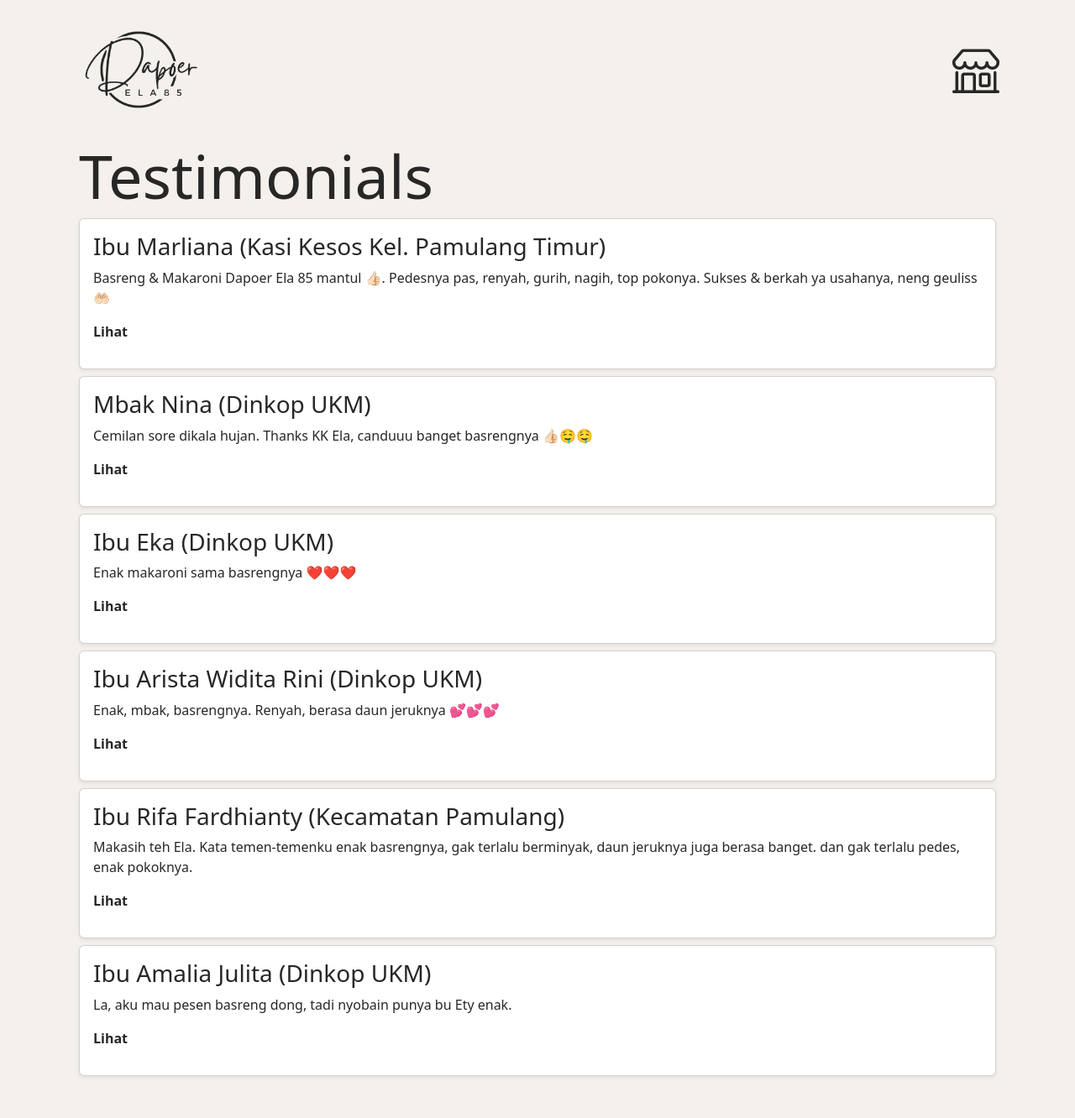
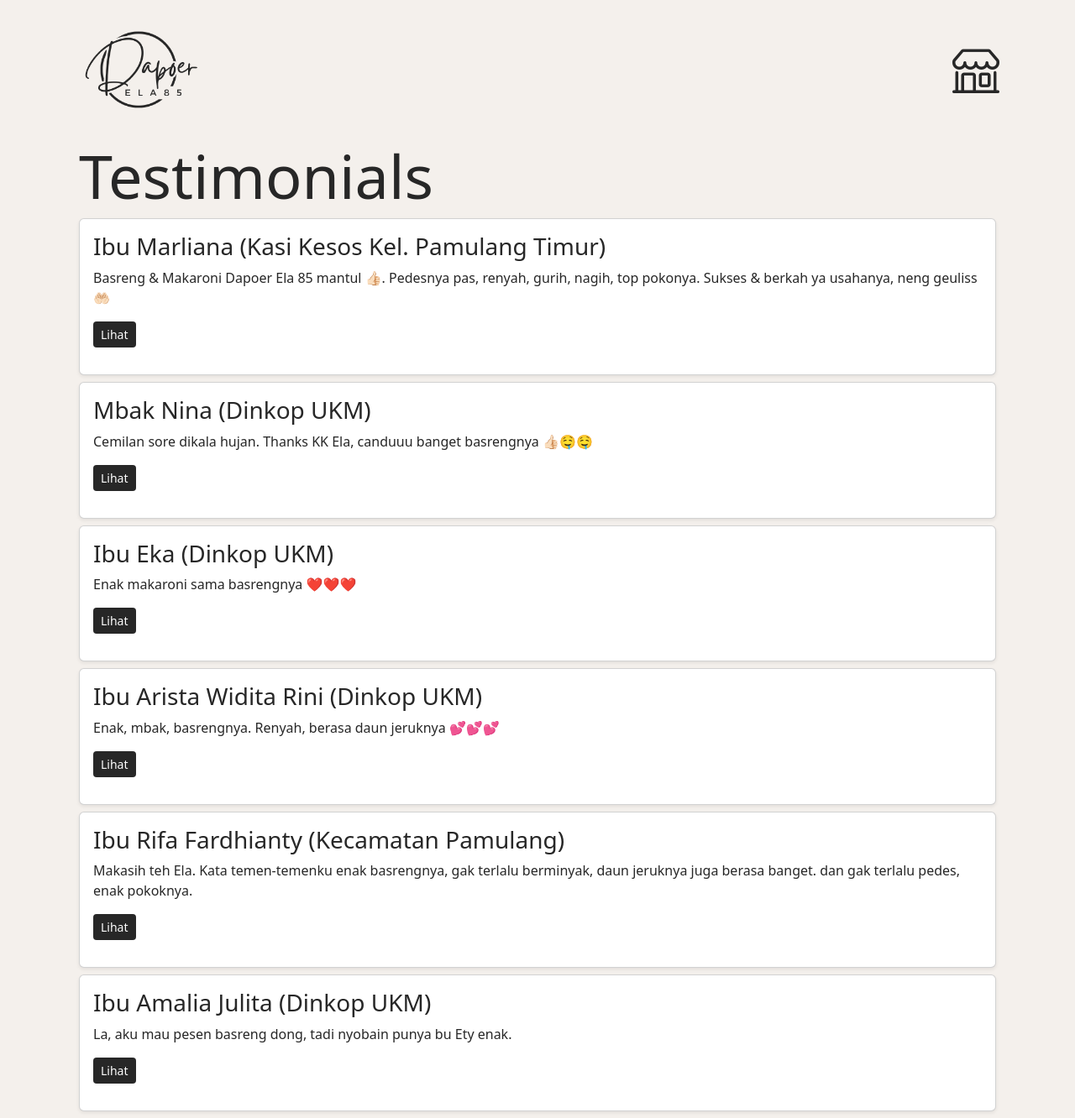
Before and after one commit to dapoerela85/dapoerela85.github.io, a Jekyll site: the page built from testimonials/index.html, in a window 1280 px wide. Shown: the whole page at 84% size. Built offline with Jekyll 4.4.1, drawn with Linux system fonts in a browser that asks for light colours; nearby versions of some CDN libraries; comment, search, counter and statistics services are not loaded; before the commit the page ends 1290 px from its top, so only the background shows below that.

Commit message:
Update index.html

```diff
--- a/testimonials/index.html
+++ b/testimonials/index.html
@@ -8,6 +8,6 @@ permalink: /testi/
 <div class="card card-body d-block w-100 h-100 mb-2 shadow-sm">
  <h3>{{ item.nama }} ({{ item.jabatan }})</h3>
  <p>{{ item.text }}</p>
- <p><a href="{{ site.url }}/assets/img/testimonials/{{ item.img }}" data-toggle="lightbox" data-caption="{{ item.nama }}">Lihat</a></p>
+ <p><a class="btn btn-custom btn-sm" role="button" href="{{ site.url }}/assets/img/testimonials/{{ item.img }}" data-toggle="lightbox" data-caption="{{ item.nama }}">Lihat</a></p>
 </div>
 {% endfor %}
```
